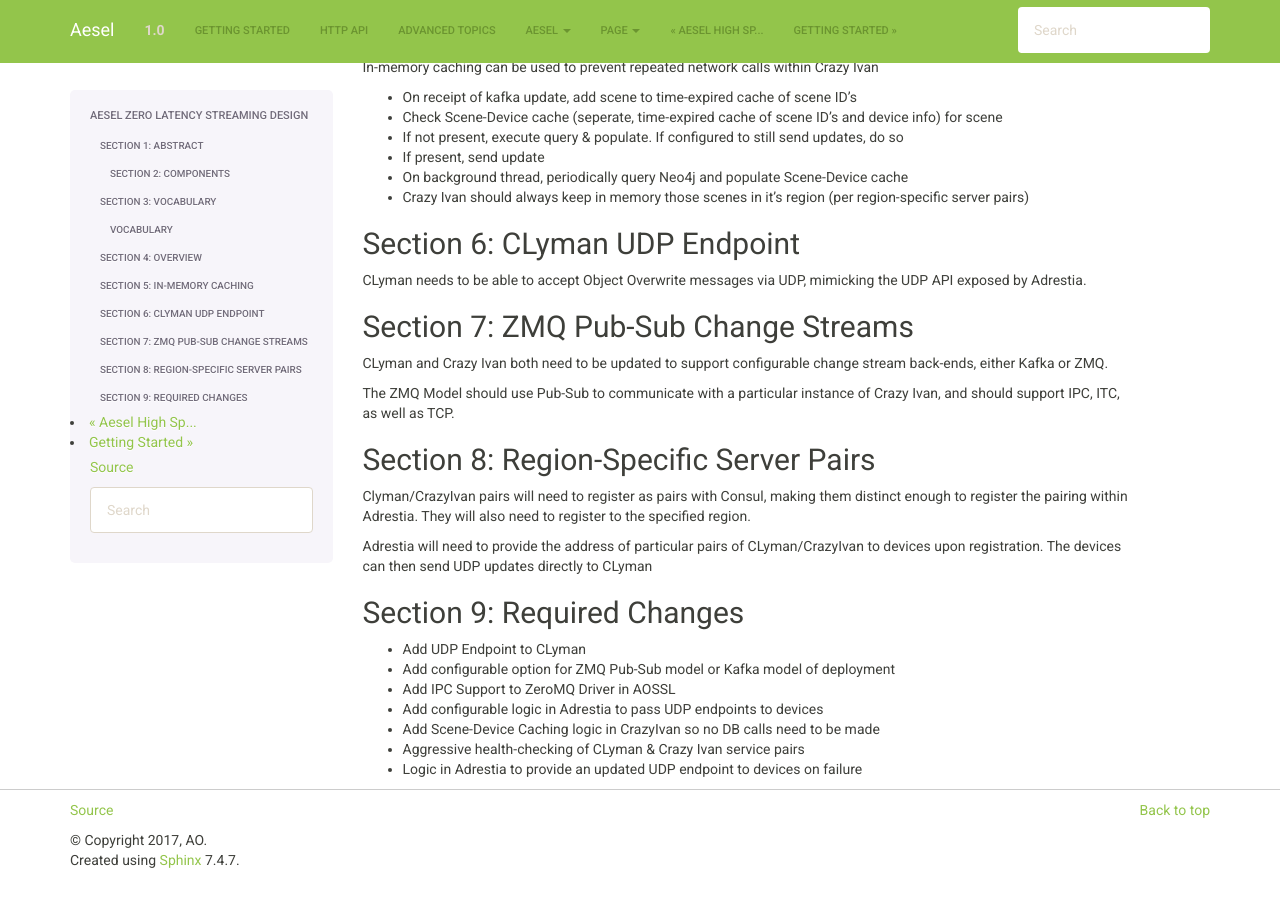
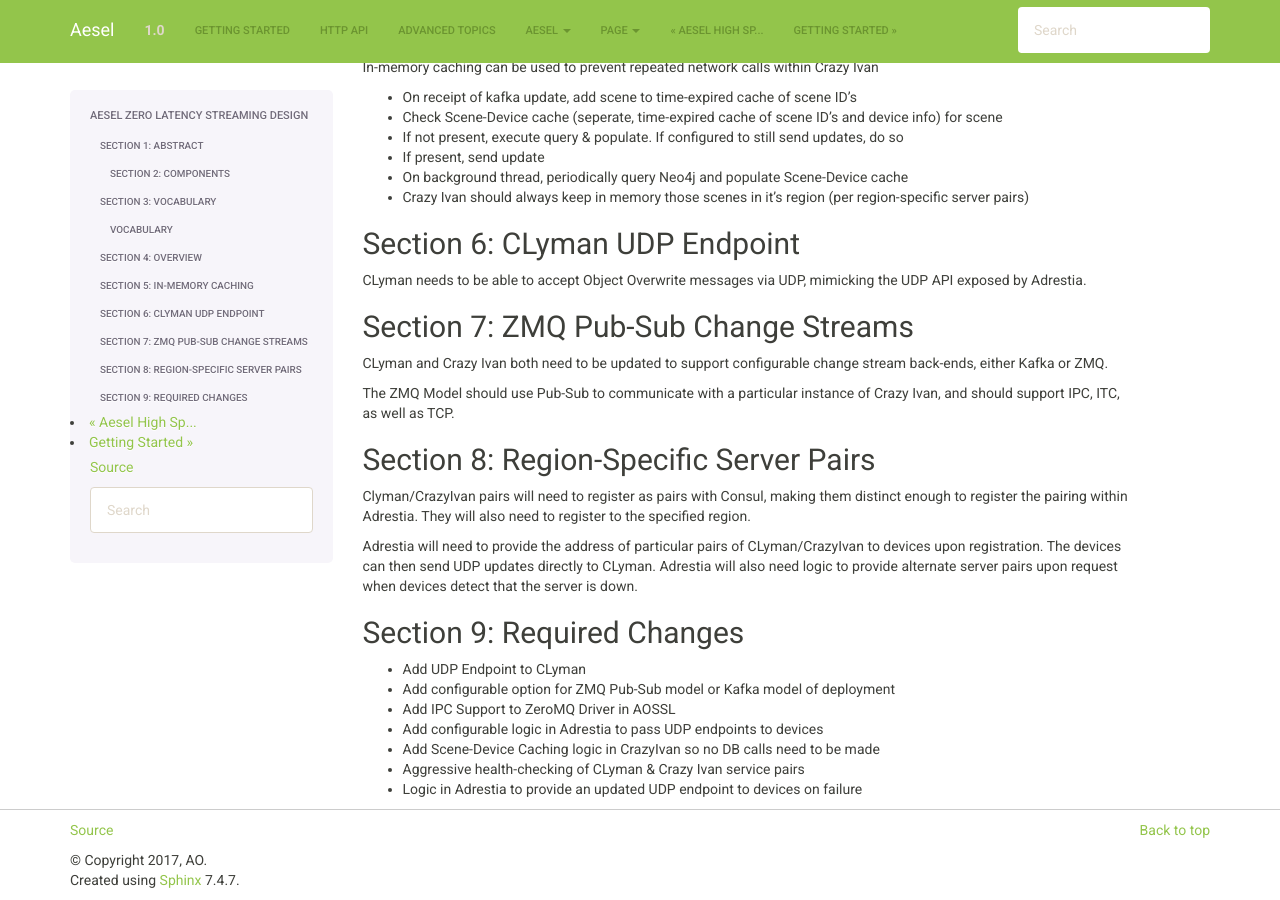
Before and after one commit to AO-StreetArt/Aesel, a Sphinx documentation site: the page built from docs/pages/zero_latency.rst, in a window 1280 px wide and 900 px high, scrolled down 1367 px. Built offline with Sphinx 7.4.7, drawn with Linux system fonts in a browser that asks for light colours.

Commit message:
final touches to Zero Latency design

```diff
--- a/docs/pages/zero_latency.rst
+++ b/docs/pages/zero_latency.rst
@@ -88,7 +88,8 @@ register to the specified region.
 
 Adrestia will need to provide the address of particular pairs of CLyman/CrazyIvan
 to devices upon registration.  The devices can then send UDP updates directly to
-CLyman
+CLyman.  Adrestia will also need logic to provide alternate server pairs upon request
+when devices detect that the server is down.
 
 Section 9: Required Changes
 ---------------------------
```
